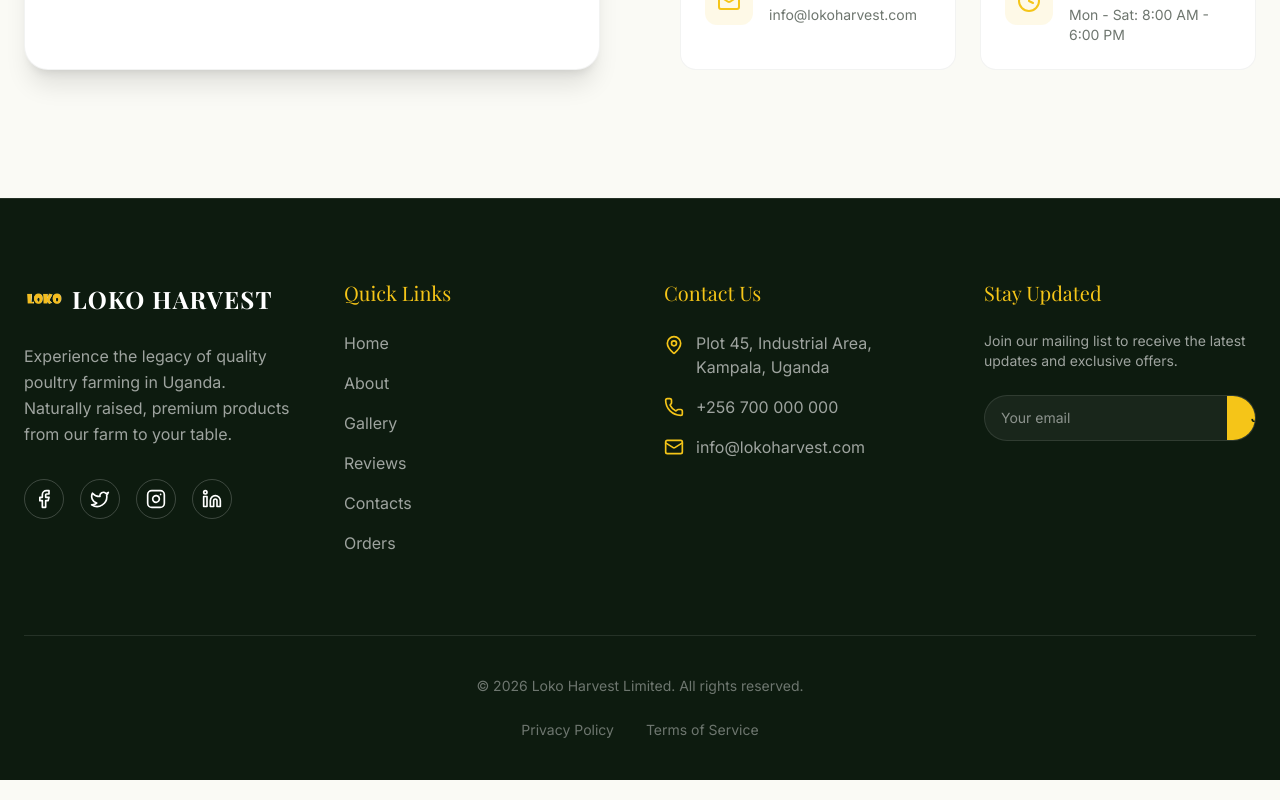
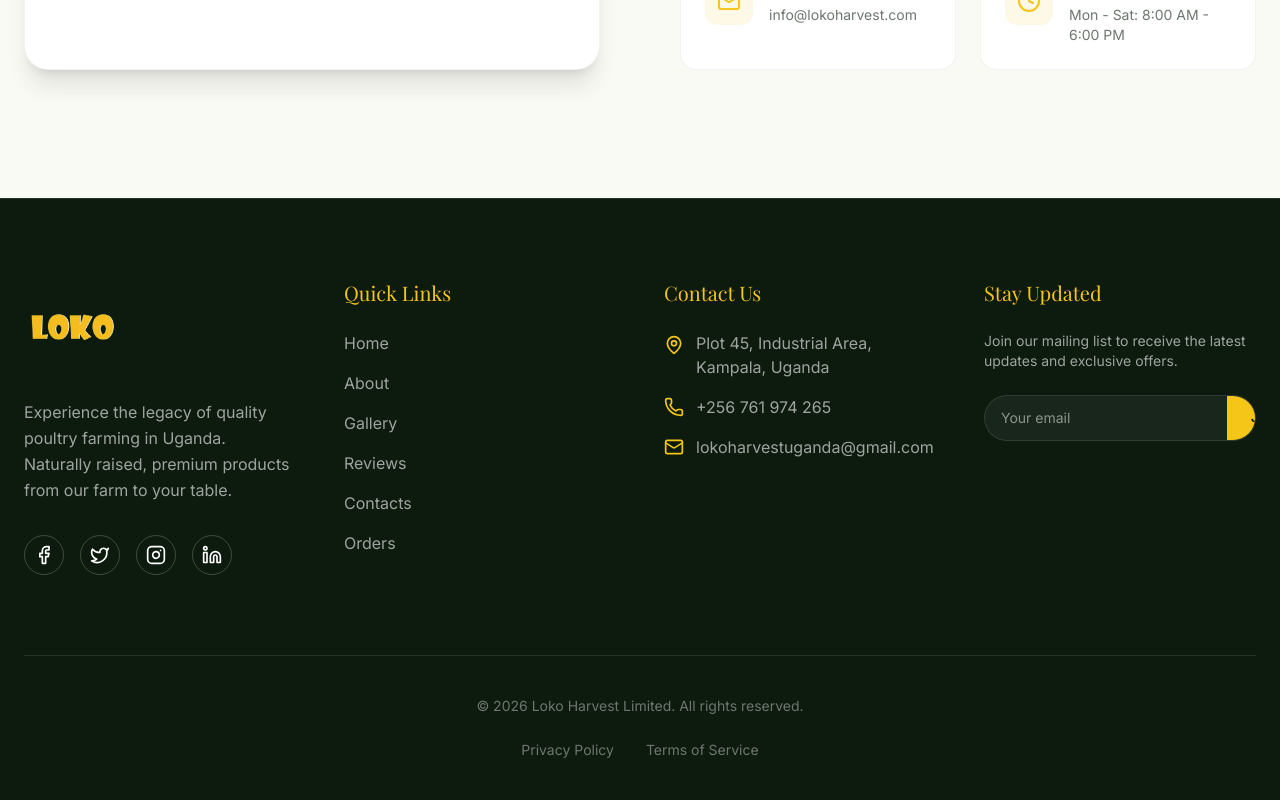
Before and after one commit to katsomar/loko-harvest-limited, a Next.js app: page / in a window 1280 px wide. Shown: the part 7149-7949 px from the top of the page. Built offline with nearby package versions, Linux system fonts and the light colour scheme; a web font is replaced by a local one.

Commit message:
increase the size of the logo in the footer and added real contact infromation

```diff
--- a/components/layout/Footer.tsx
+++ b/components/layout/Footer.tsx
@@ -11,18 +11,15 @@ export const Footer = () => {
       <div className="max-w-7xl mx-auto grid grid-cols-1 md:grid-cols-4 gap-12 mb-20">
         {/* Brand */}
         <div className="col-span-1 md:col-span-1">
-          <Link href="/" className="flex items-center gap-2 mb-6">
-            <div className="relative w-10 h-10">
+          <Link href="/" className="block mb-6">
+            <div className="relative w-24 h-24">
               <Image
                 src="/logos/loko.png"
                 alt="Loko Harvest Logo"
                 fill
-                className="object-contain"
+                className="object-contain object-left"
               />
             </div>
-            <span className="font-serif text-2xl font-bold tracking-wider">
-              LOKO HARVEST
-            </span>
           </Link>
           <p className="text-white/60 font-sans leading-relaxed mb-8">
             Experience the legacy of quality poultry farming in Uganda. Naturally raised, premium products from our farm to your table.
@@ -67,11 +64,11 @@ export const Footer = () => {
             </li>
             <li className="flex items-center gap-3">
               <Phone className="w-5 h-5 text-primary-yellow shrink-0" />
-              <span>+256 700 000 000</span>
+              <span>+256 761 974 265</span>
             </li>
             <li className="flex items-center gap-3">
               <Mail className="w-5 h-5 text-primary-yellow shrink-0" />
-              <span>info@lokoharvest.com</span>
+              <span>lokoharvestuganda@gmail.com</span>
             </li>
           </ul>
         </div>
```
